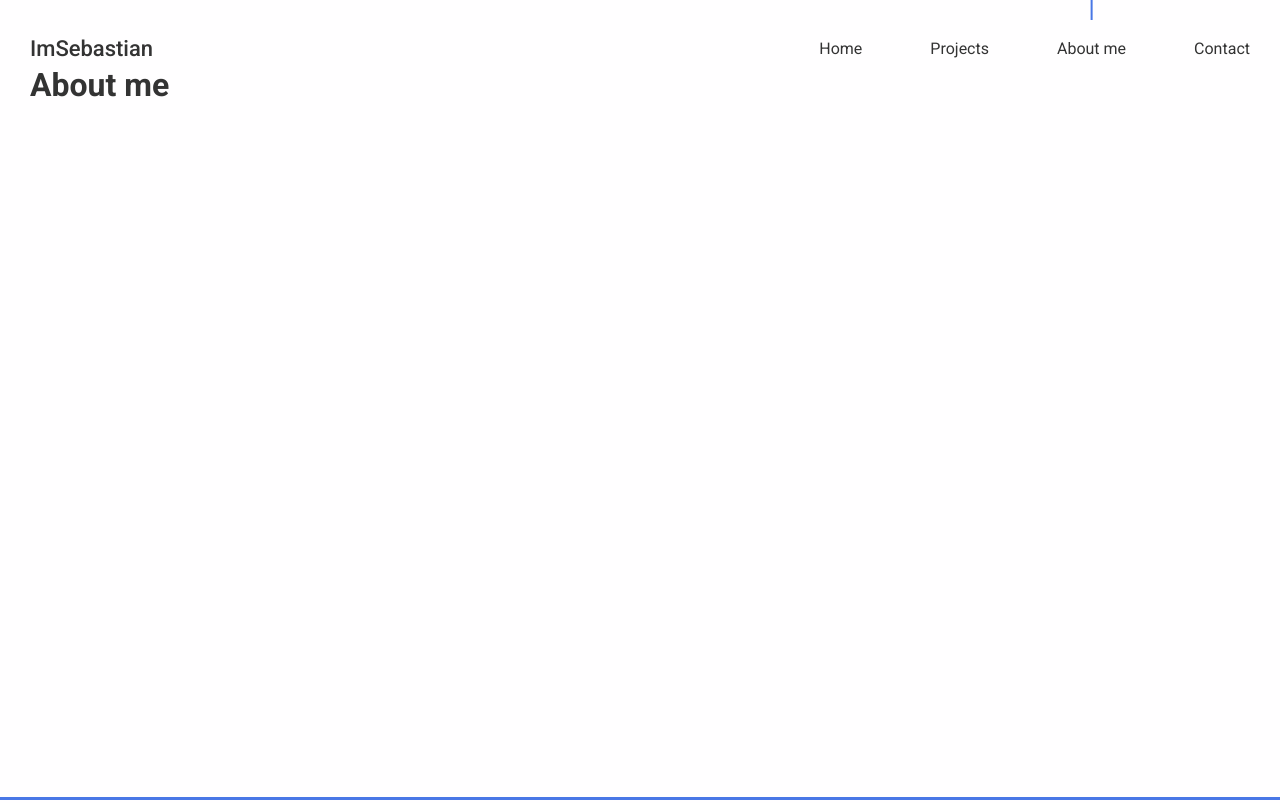
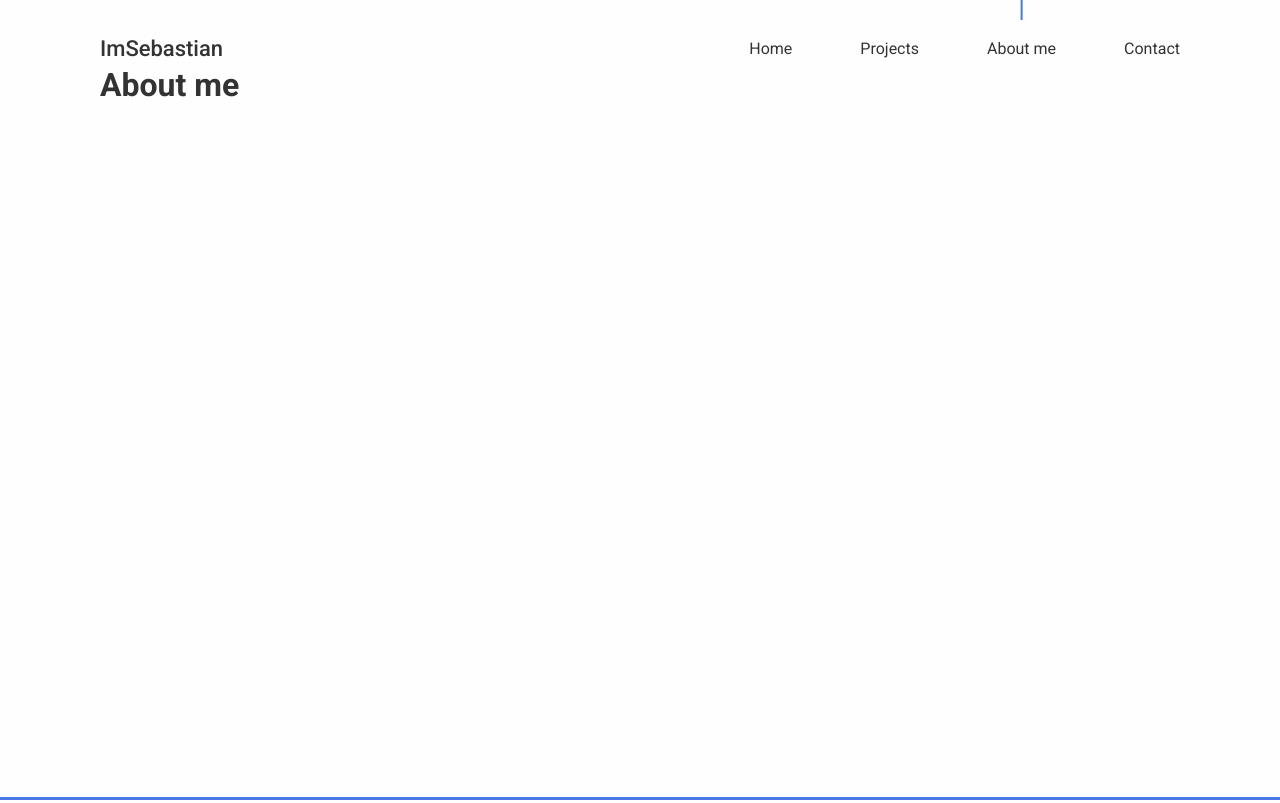
Before and after one commit to sebastiangolab/portfolio, a Next.js app: page /about-me in a window 1280 px wide. Built offline with nearby package versions, Linux system fonts and the light colour scheme.

Commit message:
Update layout

```diff
--- a/src/app/layout.tsx
+++ b/src/app/layout.tsx
@@ -8,7 +8,8 @@ const roboto = Roboto({ weight: ['400', '500', '700'], subsets: ['latin'] });
 
 export const metadata = {
    title: 'Sebastian Gołąb',
-   description: 'Generated by create next app',
+   description:
+      "Experienced frontend developer who has worked as a programmer since 2017. I like challenges and learning new technologies. Let's turn ideas into reality!",
 };
 
 export default function RootLayout({
--- a/src/components/Layout/layout.scss
+++ b/src/components/Layout/layout.scss
@@ -1,4 +1,5 @@
 @use '@/styles/variables/colors.scss' as colors;
+@use '@/styles/variables/layout.scss' as layout;
 @use '@/styles/variables/breakpoints' as *;
 
 .layout {
@@ -12,15 +13,10 @@
       flex-direction: column;
       min-height: 100vh;
       width: 100%;
-      max-width: 1340px;
-      padding-left: 30px;
-      padding-right: 30px;
-
-      & > div:not(:first-child) {
-         flex: 1;
-         padding-top: 55px;
-         padding-bottom: 55px;
-      }
+      max-width: 1480px;
+      padding-left: 80px;
+      padding-right: 100px;
+      padding-bottom: calc(layout.$section-space + 20px);
    }
 
    &::after {
@@ -33,10 +29,35 @@
    }
 }
 
+@include breakpoint('laptop') {
+   .layout {
+      .container {
+         max-width: 1200px;
+         padding-left: 60px;
+         padding-right: 60px;
+         padding-bottom: calc(layout.$section-laptop-space + 20px);
+      }
+   }
+}
+
 @include breakpoint('small-desktop') {
    .layout {
       .container {
-         max-width: 1052px;
+         max-width: 992px;
+         padding-left: 40px;
+         padding-right: 40px;
+         padding-bottom: layout.$section-small-desktop-space;
+      }
+   }
+}
+
+@include breakpoint('tablet') {
+   .layout {
+      .container {
+         max-width: 768px;
+         padding-left: 30px;
+         padding-right: 30px;
+         padding-bottom: layout.$section-tablet-space;
       }
    }
 }
@@ -46,12 +67,7 @@
       .container {
          padding-left: 15px;
          padding-right: 15px;
-
-         & > div:not(:first-child) {
-            flex: 0 1 auto;
-            padding-top: 18px;
-            padding-bottom: 38px;
-         }
+         padding-bottom: layout.$section-mobile-space;
       }
    }
 }
```
